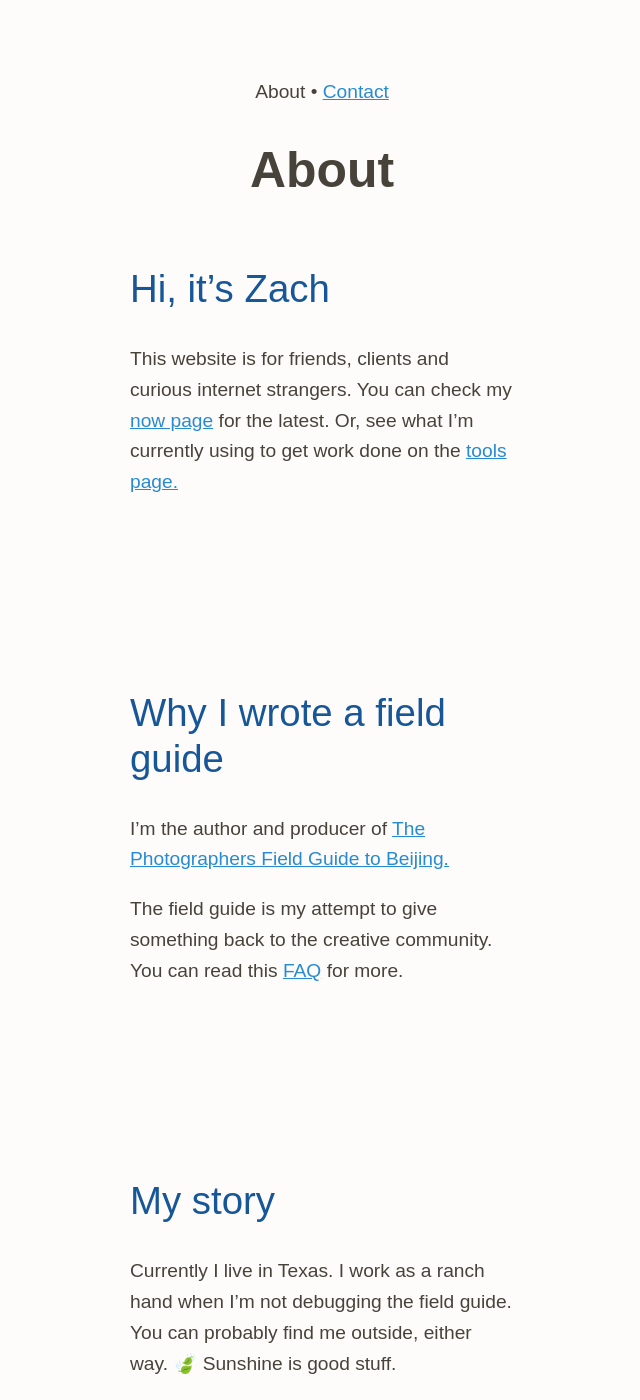
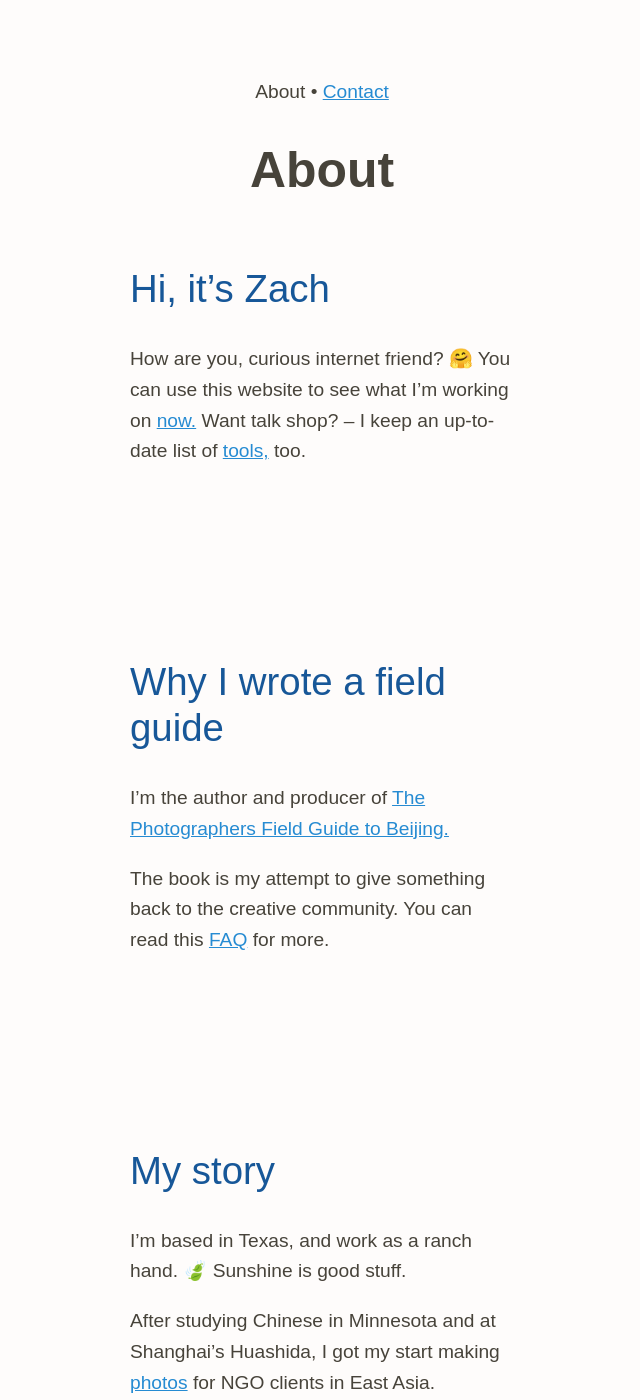
Before and after one commit to zachmccabe/zachmccabe.github.io, a Jekyll site: the page built from about.md, in a window 1280 px wide and 1400 px high. Shown: the whole window, without its empty margins (318-958 px from the left). Built offline with Jekyll 4.4.1, drawn with Linux system fonts in a browser that asks for light colours.

Commit message:
Update about.md

```diff
--- a/about.md
+++ b/about.md
@@ -10,11 +10,11 @@ cta: What’s new with you? <a href="mailto:hello@zachmccabe.com">hello@zachmcca
 
 ## Hi, it's Zach
 
-This website is for friends, clients and curious internet strangers. You can check my [now page] for the latest. Or, see what I'm currently using to get work done on the [tools page.](https://www.zachmccabe.com/tools.html)
+How are you, curious internet friend? 🤗 You can use this website to see what I'm working on [now.] Want talk shop? -- I keep an up-to-date list of [tools,] too.
 
-[now page]: https://www.zachmccabe.com/now.html
+[now.]: https://www.zachmccabe.com/now.html
 
-[tools page.]: https://www.zachmccabe.com/tools.html
+[tools,]: https://www.zachmccabe.com/tools.html
 
 
 
@@ -22,7 +22,7 @@ This website is for friends, clients and curious internet strangers. You can che
 
 I'm the author and producer of [The Photographers Field Guide to Beijing.]
 
-The field guide is my attempt to give something back to the creative community. You can read this [FAQ] for more.
+The book is my attempt to give something back to the creative community. You can read this [FAQ] for more.
 
 [The Photographers Field Guide to Beijing.]: https://www.zachmccabe.com/beijing
 
@@ -32,7 +32,7 @@ The field guide is my attempt to give something back to the creative community.
 
 ## My story
 
-Currently I live in Texas. I work as a ranch hand when I'm not debugging the field guide. You can probably find me outside, either way. 🍃 Sunshine is good stuff.
+I'm based in Texas, and work as a ranch hand. 🍃 Sunshine is good stuff.
 
 After studying Chinese in Minnesota and at Shanghai’s Huashida, I got my start making [photos] for NGO clients in East Asia.
 
```
Also changed, not shown: other parts of about.md (+1 -1 lines).
